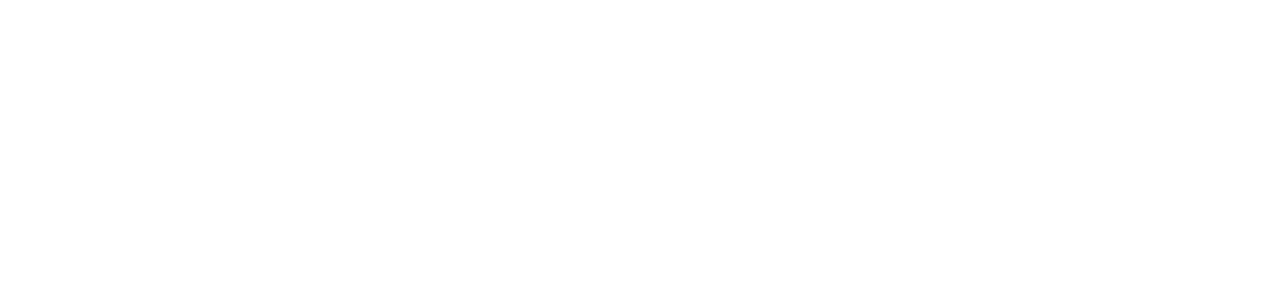
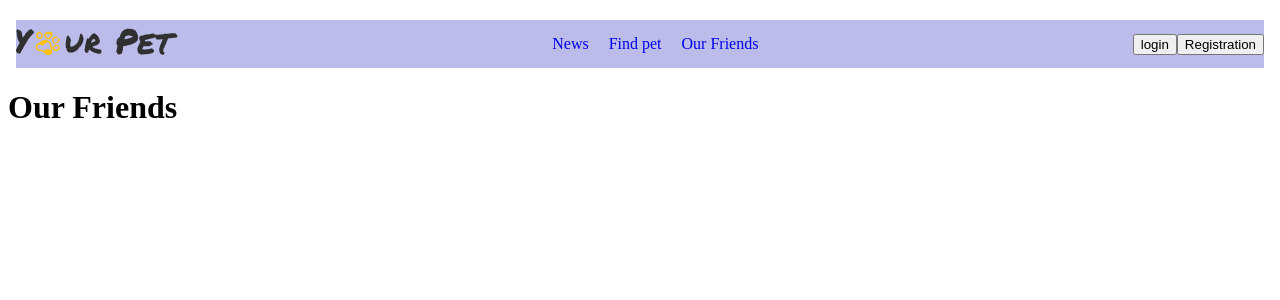
Before and after one commit to lordferro/your-pet-frontend, a React (Create React App) app: page /yourPet/friends in a window 1280 px wide. Before the commit this address had no page. Shown: the top 300 px of the page. Built offline with nearby package versions, Linux system fonts and the light colour scheme.

Commit message:
routes and styles

```diff
--- a/src/components/App.jsx
+++ b/src/components/App.jsx
@@ -1,6 +1,9 @@
 import { Navigate, Route, Routes } from 'react-router-dom';
 import { Layout } from './Layout';
 import MainPage from 'pages/MainPage';
+import NewsPage from 'pages/NewsPage';
+import NoticesPage from 'pages/NoticesPage';
+import OurFriendsPage from 'pages/OurFriendsPage';
 
 export const App = () => {
   return (
@@ -8,7 +11,11 @@
       <Routes>
         <Route path="/" element={<Layout />}>
           <Route index element={<MainPage />} />
+          <Route path="/news" element={<NewsPage />} />
+          <Route path="/notices" element={<NoticesPage />} />
+          <Route path="/friends" element={<OurFriendsPage />} />
         </Route>
+        <Route path="*" element={<Navigate to="/" replace />} />
       </Routes>
     </>
   );
--- a/src/components/AuthNav/AuthNav.jsx
+++ b/src/components/AuthNav/AuthNav.jsx
@@ -1,7 +1,7 @@
 export const AuthNav = () => {
   return (
     <div>
-      <div className="buttons">
+      <div>
         <button>login</button>
         <button>Registration</button>
       </div>
--- a/src/components/Header/Header.module.css
+++ b/src/components/Header/Header.module.css
@@ -1,19 +1,4 @@
-/* .header {
-  width: 1248px;
-  height: 48px;
-  margin: 20px auto;
-    border-bottom: 1px solid #2a363b;
-    background-color: rgb(188, 188, 235);
-        display: flex;
-    align-items: center;
-    justify-content: flex-start;
-  }
 
-  .buttons {
-    justify-content: flex-end;
-  } */
-
-  /* Header.module.css */
 .header {
   display: flex;
   justify-content: space-between;
@@ -23,9 +8,3 @@
   margin: 20px auto;
   background-color: rgb(188, 188, 235);
 }
-
-.logo {
-}
-
-.buttons {
-}
--- a/src/components/Logo/Logo.jsx
+++ b/src/components/Logo/Logo.jsx
@@ -1,11 +1,12 @@
 import React from 'react';
 import logo from "../../images/logo-desktop.svg"
+import { Link } from 'react-router-dom';
 
 const Logo = () => {
   return (
     <div className="logo">
+      <Link to="/"><img src={logo} alt="logo"/></Link>
 
-      <img src={logo} alt="logo"/>
     </div>
   );
 };
--- a/src/components/Navigation/Navigation.jsx
+++ b/src/components/Navigation/Navigation.jsx
@@ -1,16 +1,23 @@
 import React from 'react';
-import css from './Navigation.module.css'
-import NewsPage from 'pages/NewsPage';
-import OurFriendsPage from 'pages/OurFriendsPage';
-import NoticesPage from 'pages/NoticesPage';
+import css from './Navigation.module.css';
+// import NewsPage from 'pages/NewsPage';
+// import OurFriendsPage from 'pages/OurFriendsPage';
+// import NoticesPage from 'pages/NoticesPage';
+import { Link } from 'react-router-dom';
 
 const Navigation = () => {
   return (
-    <nav >
+    <nav>
       <ul className={css.navigation}>
-        <NewsPage/>
-        <NoticesPage/>
-        <OurFriendsPage/>
+      <li>
+          <Link to="/news">News</Link>
+        </li>
+        <li>
+          <Link to="/notices">Find pet</Link>
+        </li>
+        <li>
+          <Link to="/friends">Our Friends</Link>
+        </li>
       </ul>
     </nav>
   );
--- /dev/null
+++ b/src/styles/brakepoints.module.css
@@ -0,0 +1,5 @@
+:root {
+  --mobile: 280px;
+  --tablet: 704px;
+  --desktop: 1248px;
+}
```
